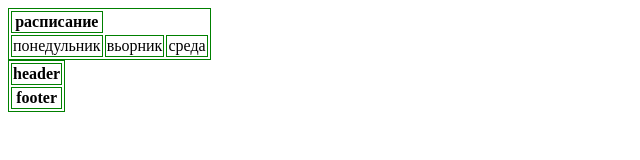
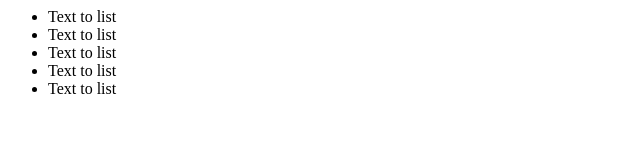
Before and after one commit to panasuk28/progectTestGit, a plain HTML site: page index.html in a window 1280 px wide. Shown: the whole page, without its empty margins (0-640 px from the left). Drawn offline with Linux system fonts and the light colour scheme.

Commit message:
adding index.stml

```diff
--- a/index.html
+++ b/index.html
@@ -7,22 +7,14 @@
     <link rel="stylesheet" href="./style.css">
 </head>
 
-<body class="body">
-    <table>
-        <th>расписание</th>
-        <tr>
-            <td>понедульник</td>
-            <td>вьорник</td>
-            <td>среда</td>
-        </tr>
-    </table>
-<body class="body">
-    <table>
-        <thead><th>header</th></thead>
+<body>
+    <ul>
+        <li class="first"> Text to list</li>
+        <li class="second"> Text to list</li>
+        <li class="third"> Text to list</li>
+        <li class="forth"> Text to list</li>
+        <li class="fifth"> Text to list</li>
+    </ul>
+</body>
 
-
-            <tfoot><th>footer</th></tfoot>
-        </tr>
-    </table>
-</body>
 </html>
```
